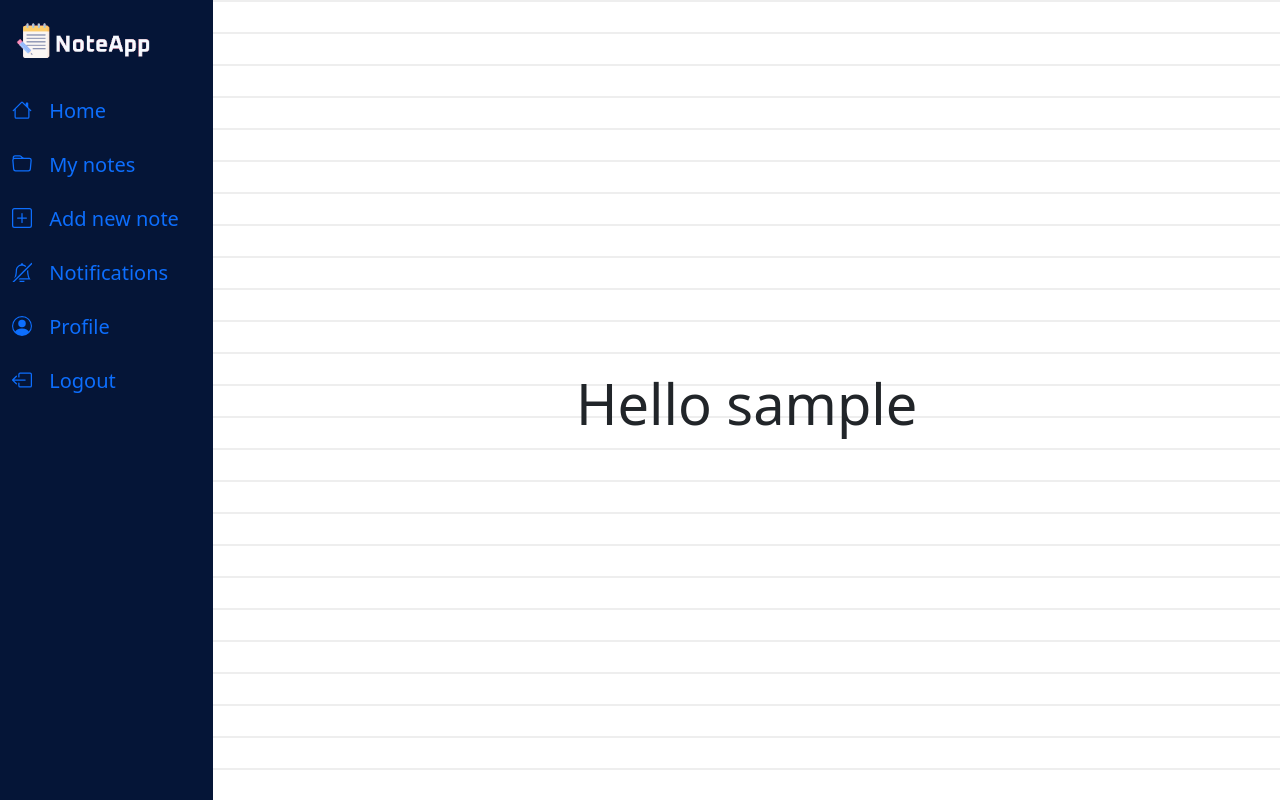
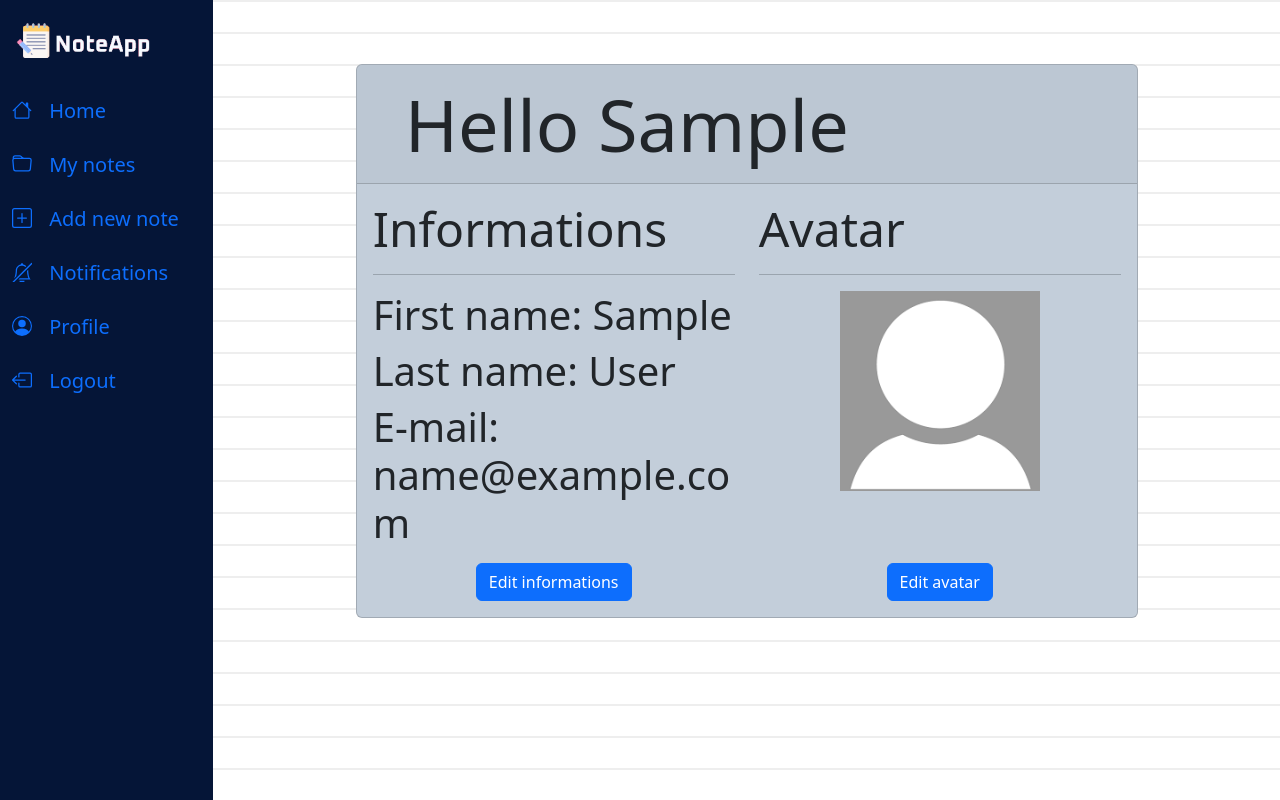
Before and after one commit to g-boron/NoteApp, a Django app: page /profile/1 in a window 1280 px wide. Run offline with Django 4.2, Linux system fonts and the light colour scheme; the visitor is signed in with stand-in values (Sample User, id 1); data comes from the database, SQL or seed files in the repository; parts of the project's set-up code (start-up, migrations or seed data) failed here and were passed over.

Commit message:
Added profile content

```diff
--- a/notes/templates/notes/profile.html
+++ b/notes/templates/notes/profile.html
@@ -2,8 +2,38 @@
 
 {% block title %}Profile{% endblock%}
 
+{% load static %}
+
 {% block content %}
-    <div class="container h-100 d-flex justify-content-center align-items-center">
-        <h1 class="display-4">Hello {{ user.username }}</h1>
+    <div class="containers">
+        <div class="card mx-auto mt-5" style="background-color: #C3CEDA; width: 75%">
+            <div class="card-header ps-5 pt-3">
+                <h1 class="display-2 text-start">Hello {{ user.first_name }}</h1>
+            </div>
+            <div class="card-body">
+                <div class="row">
+                    <div class="col-md-6">
+                        <h1 class="display-5 card-title text-start">Informations</h1>
+                        <hr>
+                        <p class="card-text h1 text-start">First name: {{ user.first_name }}</p>
+                        <p class="card-text h1 text-start">Last name: {{ user.last_name }}</p>
+                        <p class="card-text h1 text-start">E-mail: {{ user.email }}</p>
+                    </div>
+                    <div class="col-md-6">
+                        <h1 class="display-5 card-title text-start">Avatar</h1>
+                        <hr>
+                        <img src="{% static 'notes/images/default_avatar.png' %}" alt="Default avatar" width="200px" height="200px">
+                    </div>
+                </div>
+                <div class="row">
+                    <div class="col-md-6">
+                        <a href="#" class="btn btn-primary mt-3">Edit informations</a>
+                    </div>
+                    <div class="col-md-6">
+                        <a href="#" class="btn btn-primary mt-3">Edit avatar</a>
+                    </div>
+                </div>
+            </div>
+        </div>
     </div>
 {% endblock %}
```
Also changed, not shown: notes/static/notes/images/default_avatar.png (added).
